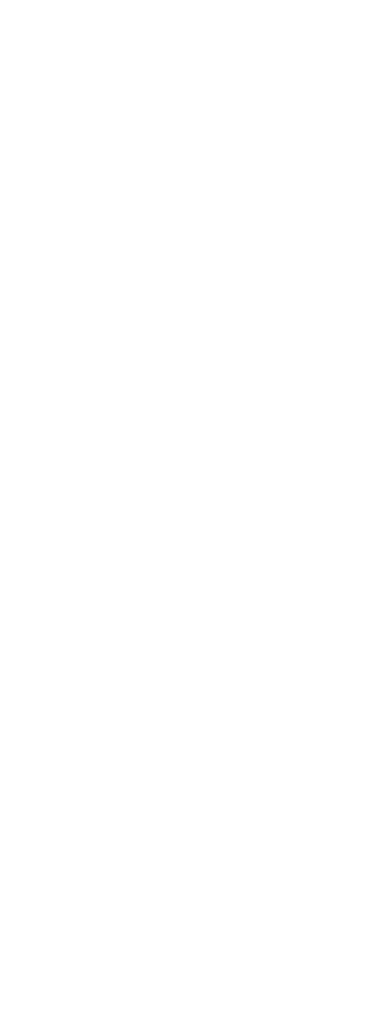
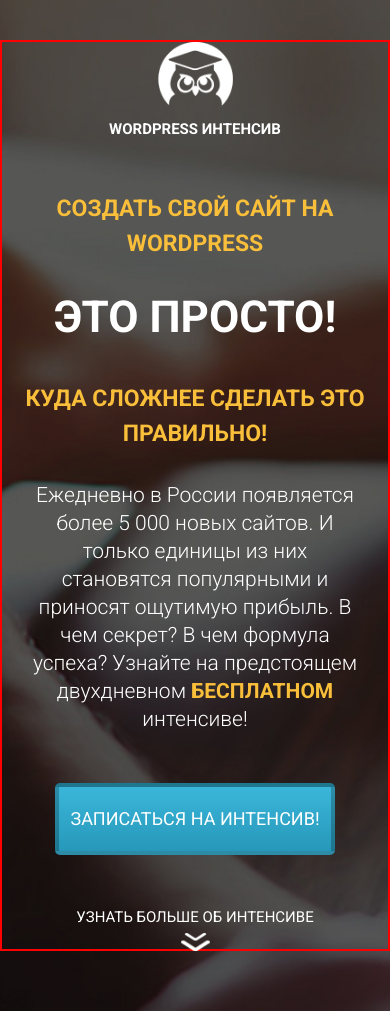
Before and after one commit to MishinMM/Wordpress-Intensive, a website: page src/index.html in a window 390 px wide. Before the commit the page ends 844 px from the top, so only its background shows below. Drawn offline with nearby package versions, Linux system fonts and the light colour scheme; files that its build step writes are made by us from their sources.

Commit message:
Completed first section "promo" (adaptive).

```diff
--- a/src/index.html
+++ b/src/index.html
@@ -5,9 +5,55 @@
     <meta http-equiv="X-UA-Compatible" content="IE=edge">
     <meta name="viewport" content="width=device-width, initial-scale=1.0">
     <title>Wordpress Intensive</title>
+    <link rel="preconnect" href="https://fonts.gstatic.com">
+    <link href="https://fonts.googleapis.com/css2?family=Roboto:wght@100;300;400;500;700;900&display=swap" rel="stylesheet">
     <link rel="stylesheet" href="css/style.min.css">
 </head>
 <body>
+    <section class="promo">
+        <div class="container">
 
+            <div class="promo__logo">
+                <div class="promo__logo-img">
+                    <img src="icons/logo.png" alt="Logo">
+                </div>
+                <div class="promo__logo-title">
+                    Wordpress интенсив
+                </div>
+            </div>
+
+            <h1 class="title">
+                Создать свой сайт на Wordpress
+            </h1>
+
+            <div class="promo__wrapper">
+                <div class="promo__wrapper-divider"></div>
+                <h2 class="promo__wrapper-title">
+                    Это просто!
+                </h2>
+                <div class="promo__wrapper-divider"></div>
+            </div>
+
+            <h2 class="title">
+                Куда сложнее сделать это правильно!
+            </h2>
+
+            <div class="promo__content">
+                Ежедневно в России появляется более 5 000 новых сайтов. И только единицы из них становятся популярными и приносят ощутимую прибыль. В чем секрет? В чем формула успеха? Узнайте на предстоящем двухдневном <span>бесплатном</span> интенсиве!
+            </div>
+
+            <button class="btn">Записаться на интенсив!</button>
+
+            <div class="promo__arrow">
+                <div class="promo__arrow-title">
+                    Узнать больше об интенсиве
+                </div>
+                <div class="promo__arrow-img">
+                    <img src="icons/down.png" alt="Arrow">
+                </div>
+            </div>
+
+        </div>
+    </section>
 </body>
 </html>
--- /dev/null
+++ b/src/sass/blocks/_buttons.scss
@@ -0,0 +1,26 @@
+.btn {
+    display: block;
+    margin: 0 auto;
+    margin-top: 50px;
+    width: 313px;
+    height: 72px;
+    border-radius: 5px;
+    border: 4px solid rgba(0, 0, 0, 0.23);
+    background-image: linear-gradient(to top, #2798b9 0%, #3ab6da 100%);
+    font-size: 21px;
+    font-weight: 400;
+    line-height: 24px;
+    text-align: center;
+    text-transform: uppercase;
+    color: #fff;
+    &:hover {
+        box-shadow: 3px 3px 20px #2798b9;
+    }
+}
+
+@media (max-width: 576px) {
+    .btn {
+        width: 280px;
+        font-size: 18px;
+    }
+}
--- /dev/null
+++ b/src/sass/blocks/_promo.scss
@@ -0,0 +1,134 @@
+.promo {
+    min-height: 800px;
+    padding: 40px 0 60px 0;
+    background-image: url('../img/bg/main_bg.jpg');
+    background-repeat: no-repeat;
+    background-position: center;
+    background-size: cover;
+    &__logo {
+        display: flex;
+        flex-direction: column;
+        align-items: center;
+        margin-bottom: 50px;
+        &-img {
+            width: 75px;
+            height: 75px;
+            img {
+                width: 100%;
+            }
+        }
+        &-title {
+            color: #ffffff;
+            font-size: 15px;
+            font-weight: 700;
+            line-height: 24px;
+            text-align: center;
+            text-transform: uppercase;
+        }
+    }
+    &__wrapper {
+        display: flex;
+        align-items: center;
+        justify-content: space-between;
+        height: 100px;
+        margin: 30px 0;
+        &-title {
+            color: #ffffff;
+            font-size: 80px;
+            font-weight: 700;
+            line-height: 24px;
+            text-align: center;
+            text-transform: uppercase;
+        }
+        &-divider {
+            width: 250px;
+            height: 2px;
+            background-color: #ffffff;
+        }
+    }
+    &__content {
+        width: 90%;
+        margin: 0 auto;
+        margin-top: 30px;
+        color: #ffffff;
+        font-size: 21px;
+        font-weight: 300;
+        line-height: 28px;
+        text-align: center;
+        span {
+            font-weight: 700;
+            color: #f9bf3b;
+            text-transform: uppercase;
+        }
+    }
+    &__arrow {
+        display: flex;
+        flex-direction: column;
+        align-items: center;
+        margin-top: 50px;
+        &-title {
+            font-size: 15px;
+            font-weight: 400;
+            line-height: 24px;
+            text-align: center;
+            text-transform: uppercase;
+            color: #fff;
+        }
+        &-img {
+            width: 30px;
+            height: 20px;
+            img {
+                width: 100%;
+            }
+        }
+    }
+}
+
+@media (max-width: 1200px) {
+.promo {
+    &__wrapper {
+        &-title {
+            font-size: 70px;
+        }
+        &-divider {
+            width: 220px;
+        }
+    }
+}
+}
+
+@media (max-width: 992px) {
+    .promo {
+        &__wrapper {
+            margin: 20px 0;
+            &-title {
+                font-size: 55px;
+            }
+            &-divider {
+                width: 160px;
+            }
+        }
+    }
+}
+
+@media (max-width: 768px) {
+    .promo {
+        &__wrapper {
+            justify-content: center;
+            &-divider {
+                display: none;
+            }
+        }
+    }
+}
+
+@media (max-width: 576px) {
+    .promo {
+        &__wrapper {
+            margin: 10px 0;
+            &-title {
+                font-size: 44px;
+            }
+        }
+    }
+}
--- /dev/null
+++ b/src/sass/blocks/_titles.scss
@@ -0,0 +1,29 @@
+.title {
+    color: #f9bf3b;
+    font-size: 41px;
+    line-height: 24px;
+    font-weight: 700;
+    text-align: center;
+    text-transform: uppercase;
+}
+
+@media (max-width: 1200px) {
+
+}
+
+@media (max-width: 992px) {
+.title {
+    font-size: 32px;
+    line-height: 35px;
+}
+}
+
+@media (max-width: 768px) {
+
+}
+
+@media (max-width: 576px) {
+    .title {
+        font-size: 23px;
+    }
+}
--- a/src/sass/style.scss
+++ b/src/sass/style.scss
@@ -0,0 +1,40 @@
+@import 'libs/bootstrap-reboot.min';
+@import 'base/variables';
+@import 'base/mixins';
+* {
+    font-family: 'Roboto', sans-serif;
+    margin: 0;
+    padding: 0;
+}
+.container {
+    width: 1140px;
+    margin: 0 auto;
+    border: 2px solid red;
+}
+@media (max-width: 1200px) {
+    .container {
+        max-width: 960px;
+    }
+}
+
+@media (max-width: 992px) {
+    .container {
+        max-width: 720px;
+    }
+}
+
+@media (max-width: 768px) {
+    .container {
+        max-width: 540px;
+    }
+}
+
+@media (max-width: 576px) {
+    .container {
+        width: 100%;
+        padding: 0 10px;
+    }
+}
+@import 'blocks/promo';
+@import 'blocks/titles';
+@import 'blocks/buttons';
```
Also changed, not shown: src/sass/blocks/_media.scss (added, +15 -0 lines), src/sass/libs/_bootstrap-reboot.min.scss (added, +8 -0 lines), dist/css/style.min.css, dist/index.html, dist/js/script.js (added), src/js/script.js (added), src/sass/base/_mixins.scss (added), src/sass/base/_variables.scss (added).
